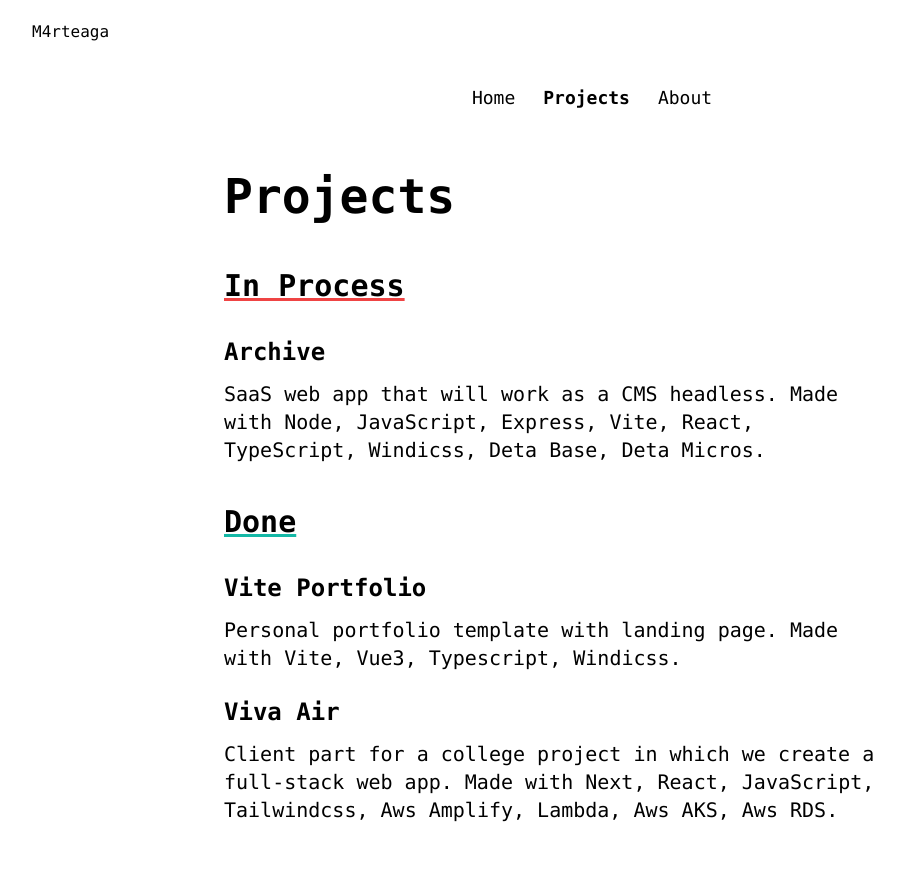
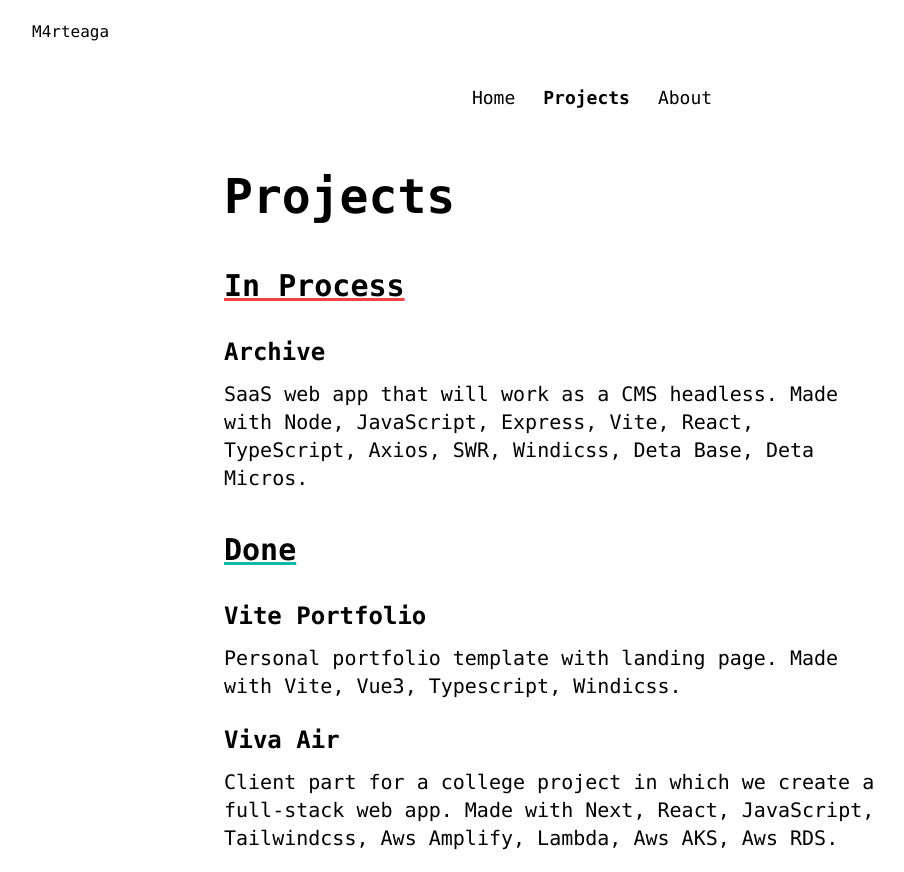
Before and after one commit to M4rteaga/myPortfolio, a React (Vite) app: page /projects in a window 1280 px wide. Shown: the whole page, without its empty margins (48-952 px from the left). Before the commit the page ends 844 px from the top, so only its background shows below. Built offline with nearby package versions, Linux system fonts and the light colour scheme.

Commit message:
react router ready, homepage and project page ready

```diff
--- a/src/pages/Projects.tsx
+++ b/src/pages/Projects.tsx
@@ -24,6 +24,8 @@ export const Projects = () => {
 								'Vite',
 								'React',
 								'TypeScript',
+								'Axios',
+								'SWR',
 								'Windicss',
 								'Deta Base',
 								'Deta Micros',
```
